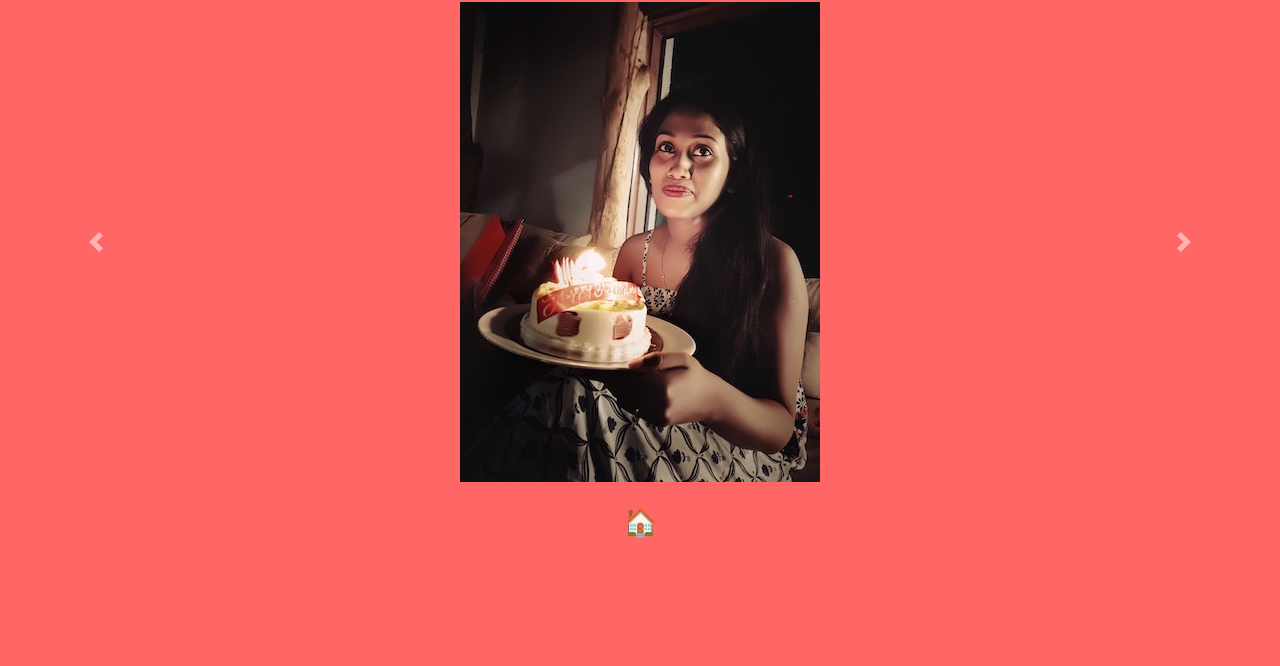
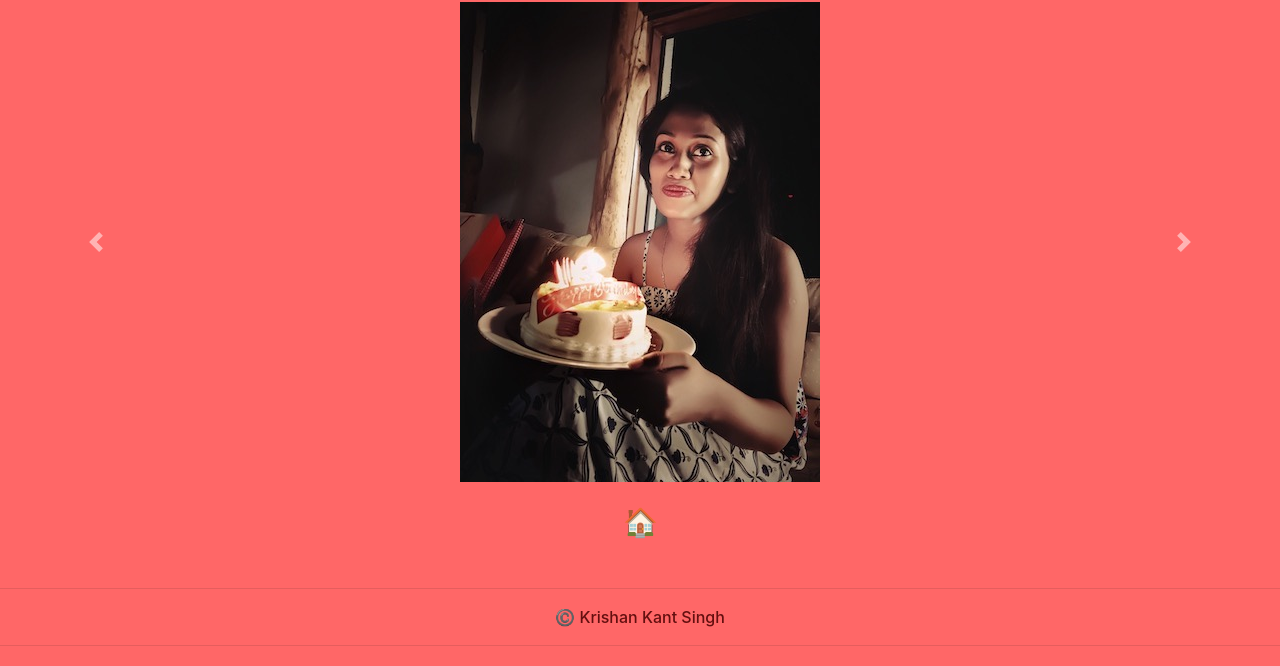
Before and after one commit to github2021kk/suhita2021, a plain HTML site: page 2017.html in a window 1280 px wide. Shown: the part 54-720 px from the top of the page. Drawn offline with nearby package versions, Linux system fonts and the light colour scheme.

Commit message:
fifth upload

```diff
--- a/2017.html
+++ b/2017.html
@@ -95,6 +95,15 @@
 
           <a href="index.html"><h3> 🏠 </h3></a>
 
+
+
+          <br>
+          <hr>
+          <p> ©️ Krishan Kant Singh </p>
+          <hr>
+          <br>
+
+
 </body>
 
 
--- a/CSS/styles.css
+++ b/CSS/styles.css
@@ -12,6 +12,10 @@ font-size: 40px;}
 h2
 {color: rgb(100, 15, 15);
 font-size: 35px;}
+
+p
+{color:  rgb(100, 15, 15);
+font-weight: 500;}
 
 
 /***************************** Class Selectors *********************/
```
Also changed, not shown: 2018.html (+8 -0 lines), 2019.html (+10 -0 lines), 2020.html (+9 -0 lines), 2021.html (+6 -0 lines), index.html (+8 -0 lines).
